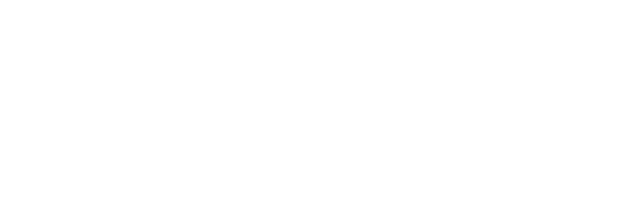
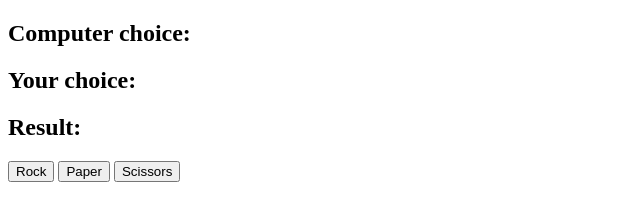
Before and after one commit to KausaChangs/rock-paper-scissors, a plain HTML site: page index.html in a window 1280 px wide. Shown: the whole page, without its empty margins (0-640 px from the left). Drawn offline with Linux system fonts and the light colour scheme.

Commit message:
simple html page renders

```diff
--- a/index.html
+++ b/index.html
@@ -5,6 +5,14 @@
     <title>Rock Paper Scissors</title>
   </head>
   <body>
+    <h2>Computer choice:<span id="computer-choice"></span></h2>
+    <h2>Your choice:<span id="user-choice"></span></h2>
+    <h2>Result:<span id="result"></span></h2>
+
+    <button id="rock">Rock</button>
+    <button id="paper">Paper</button>
+    <button id="scissors">Scissors</button>
+
     <script src="app.js" charset="utf-8"></script>
   </body>
 </html>
```
